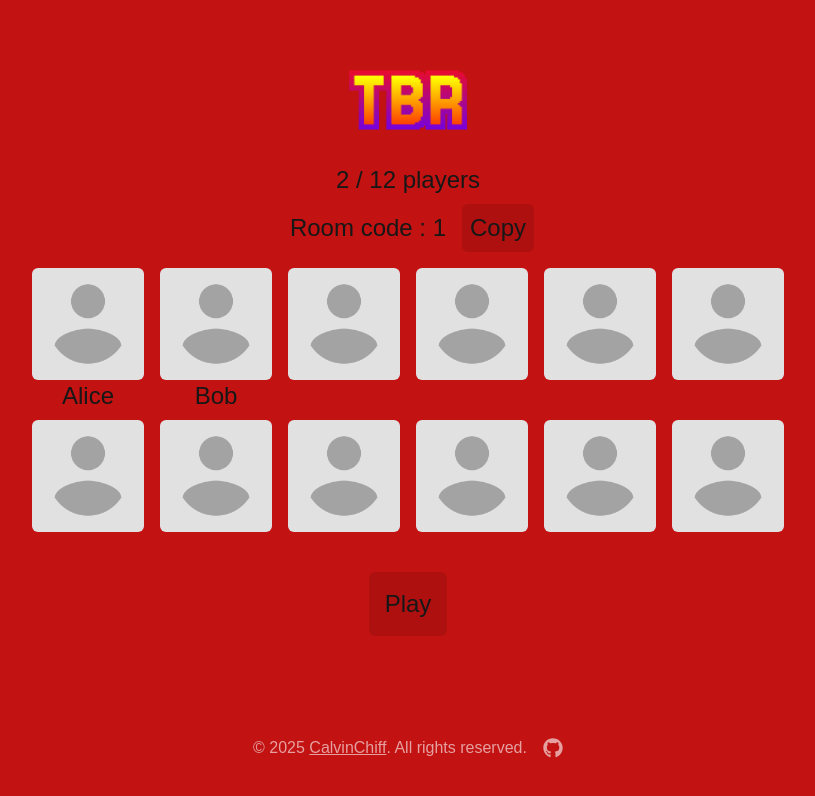
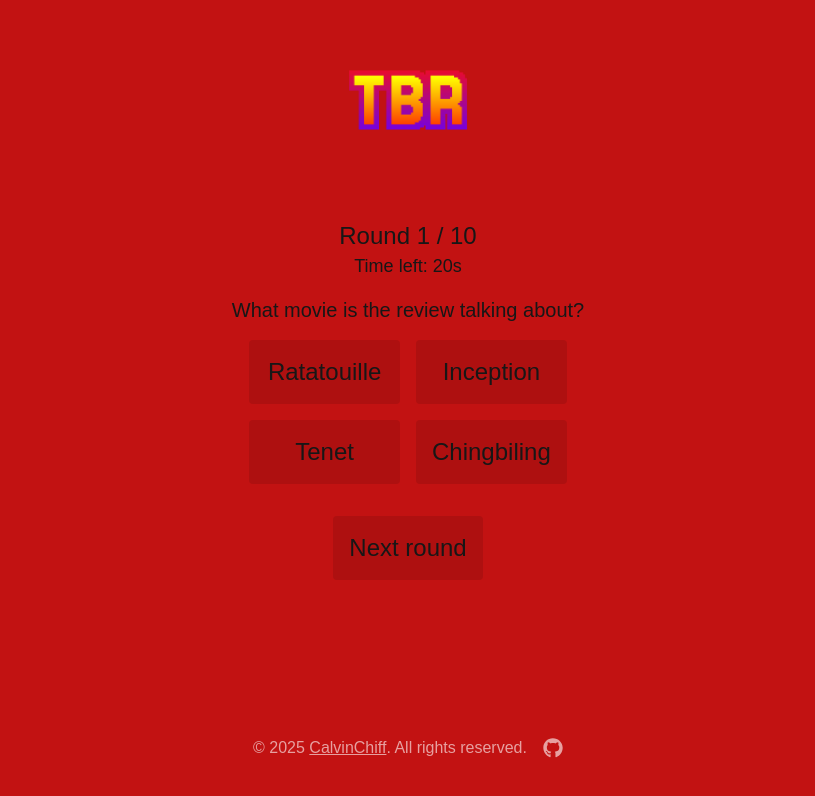
Before and after one commit to calvinchiff/the-bad-review, a Next.js app in the folder frontend/: page /1 in a window 1280 px wide. Both pictures are taken after a click on the button "Play". Shown: the top 796 px of the page, without its empty margins (232-1047 px from the left). Built offline with nearby package versions, Linux system fonts and the light colour scheme; a web font is replaced by a local one.

Commit message:
feat: different game screens + questions mocked

```diff
--- a/frontend/app/[room]/page.tsx
+++ b/frontend/app/[room]/page.tsx
@@ -3,12 +3,17 @@ import React, { useEffect, useState } from "react";
 import { useParams } from "next/navigation";
 import AvatarHolder from "@/components/AvatarHolder";
 import { getMockedPlayers, Player } from "@/mock/users";
+import { mockedQuestions, Question } from "@/mock/questions";
 
 export default function Room() {
 	const { room } = useParams();
+	const [phase, setPhase] = useState<"lobby" | "game" | "ranking">("lobby");
 	const [copied, setCopied] = useState(false);
 	const [players, setPlayers] = useState<Player[]>([]);
-	const [isAdmin, setIsAdmin] = useState(false);
+	const [isAdmin, setIsAdmin] = useState(true);
+	const [currentRound, setCurrentRound] = useState(1);
+	const [timer, setTimer] = useState(20);
+	const [question, setQuestion] = useState<Question>(mockedQuestions[0]);
 
 	const totalSlots = 12;
 
@@ -45,6 +50,8 @@ export default function Room() {
 	};
 
 	return (
+		<>
+			{phase === "lobby" && (
 				<div className="max-h-full w-full flex flex-col items-center md:gap-2 overflow-hidden">
 					<p className="">
 						{players.length} / {totalSlots} players
@@ -68,7 +75,7 @@ export default function Room() {
 								{isAdmin && players[i] && (
 									<button
 										onClick={() => removePlayer(i)}
-								className="absolute -top-2 -right-2 bg-white rounded-full w-6 h-6 text-lg text-gray-400 cursor-pointer flex items-center justify-center shadow-md"
+										className="select-none absolute -top-2 -right-2 bg-white rounded-full w-6 h-6 text-lg text-gray-400 cursor-pointer flex items-center justify-center shadow-md"
 										aria-label="Remove player"
 									>
 										×
@@ -77,9 +84,74 @@ export default function Room() {
 							</div>
 						))}
 					</div>
-			<button className="p-4 bg-black/10 rounded-md hover:bg-black/20 transition cursor-pointer">
+					<button
+						onClick={() => {
+							setPhase("game");
+							setCurrentRound(1);
+							setQuestion(mockedQuestions[0]);
+							setTimer(20);
+						}}
+						className="p-4 bg-black/10 rounded-md hover:bg-black/20 transition cursor-pointer"
+					>
 						Play
 					</button>
 				</div>
+			)}
+			{phase === "game" && (
+				<>
+					<p className="text-2xl">Round {currentRound} / 10</p>
+					<p className="text-lg">Time left: {timer}s</p>
+					<p className="text-xl mt-4">{question.question}</p>
+					{question.options ? (
+						<div className="grid grid-cols-2 gap-4 mt-4">
+							{question.options.map((opt, idx) => (
+								<button
+									key={idx}
+									className="bg-black/10 p-4 rounded hover:bg-black/20 transition cursor-pointer"
+								>
+									{opt}
+								</button>
+							))}
+						</div>
+					) : (
+						<input
+							className="p-2 mt-4 rounded bg-white/5 text-white w-full max-w-md"
+							placeholder="Your answer"
+						/>
+					)}
+					{isAdmin && (
+						<button
+							className="mt-8 bg-black/10 p-4 rounded hover:bg-black/20 transition cursor-pointer"
+							onClick={() => {
+								if (currentRound === 10) return setPhase("ranking");
+								setCurrentRound((r) => r + 1);
+								setQuestion(mockedQuestions[currentRound]);
+								setTimer(20);
+							}}
+						>
+							Next round
+						</button>
+					)}
+				</>
+			)}
+
+			{phase === "ranking" && (
+				<>
+					<h2 className="text-3xl">🏆 Final Ranking</h2>
+					<ul className="mt-4">
+						{players.map((p, i) => (
+							<li key={p.username} className="p-2">
+								{i + 1}. {p.username}
+							</li>
+						))}
+					</ul>
+					{isAdmin && (
+						<button className="mt-8" onClick={() => setPhase("lobby")}>
+							Back to lobby
+						</button>
+					)}
+				</>
+			)}
+		</>
 	);
 }
--- /dev/null
+++ b/frontend/mock/questions.tsx
@@ -0,0 +1,69 @@
+export type Question = {
+	question: string;
+	review: string;
+	options: string[];
+	answer: string;
+};
+
+export const mockedQuestions: Question[] = [
+	{
+		question: "What movie is the review talking about?",
+		review: "Dream in a dream in a dream",
+		options: ["Ratatouille", "Inception", "Tenet", "Chingbiling"],
+		answer: "Inception"
+	},
+	{
+		question: "What movie is the review talking about?",
+		review: "Dream in a dream in a dream",
+		options: ["Ratatouille", "Inception", "Tenet", "Chingbiling"],
+		answer: "Inception"
+	},
+	{
+		question: "What movie is the review talking about?",
+		review: "Dream in a dream in a dream",
+		options: ["Ratatouille", "Inception", "Tenet", "Chingbiling"],
+		answer: "Inception"
+	},
+	{
+		question: "What movie is the review talking about?",
+		review: "Dream in a dream in a dream",
+		options: ["Ratatouille", "Inception", "Tenet", "Chingbiling"],
+		answer: "Inception"
+	},
+	{
+		question: "What movie is the review talking about?",
+		review: "Dream in a dream in a dream",
+		options: ["Ratatouille", "Inception", "Tenet", "Chingbiling"],
+		answer: "Inception"
+	},
+	{
+		question: "What movie is the review talking about?",
+		review: "Dream in a dream in a dream",
+		options: ["Ratatouille", "Inception", "Tenet", "Chingbiling"],
+		answer: "Inception"
+	},
+	{
+		question: "What movie is the review talking about?",
+		review: "Dream in a dream in a dream",
+		options: ["Ratatouille", "Inception", "Tenet", "Chingbiling"],
+		answer: "Inception"
+	},
+	{
+		question: "What movie is the review talking about?",
+		review: "Dream in a dream in a dream",
+		options: ["Ratatouille", "Inception", "Tenet", "Chingbiling"],
+		answer: "Inception"
+	},
+	{
+		question: "What movie is the review talking about?",
+		review: "Dream in a dream in a dream",
+		options: ["Ratatouille", "Inception", "Tenet", "Chingbiling"],
+		answer: "Inception"
+	},
+	{
+		question: "What movie is the review talking about?",
+		review: "Dream in a dream in a dream",
+		options: ["Ratatouille", "Inception", "Tenet", "Chingbiling"],
+		answer: "Inception"
+	}
+];
```
Lines whose indentation alone changed are shown as unchanged.
